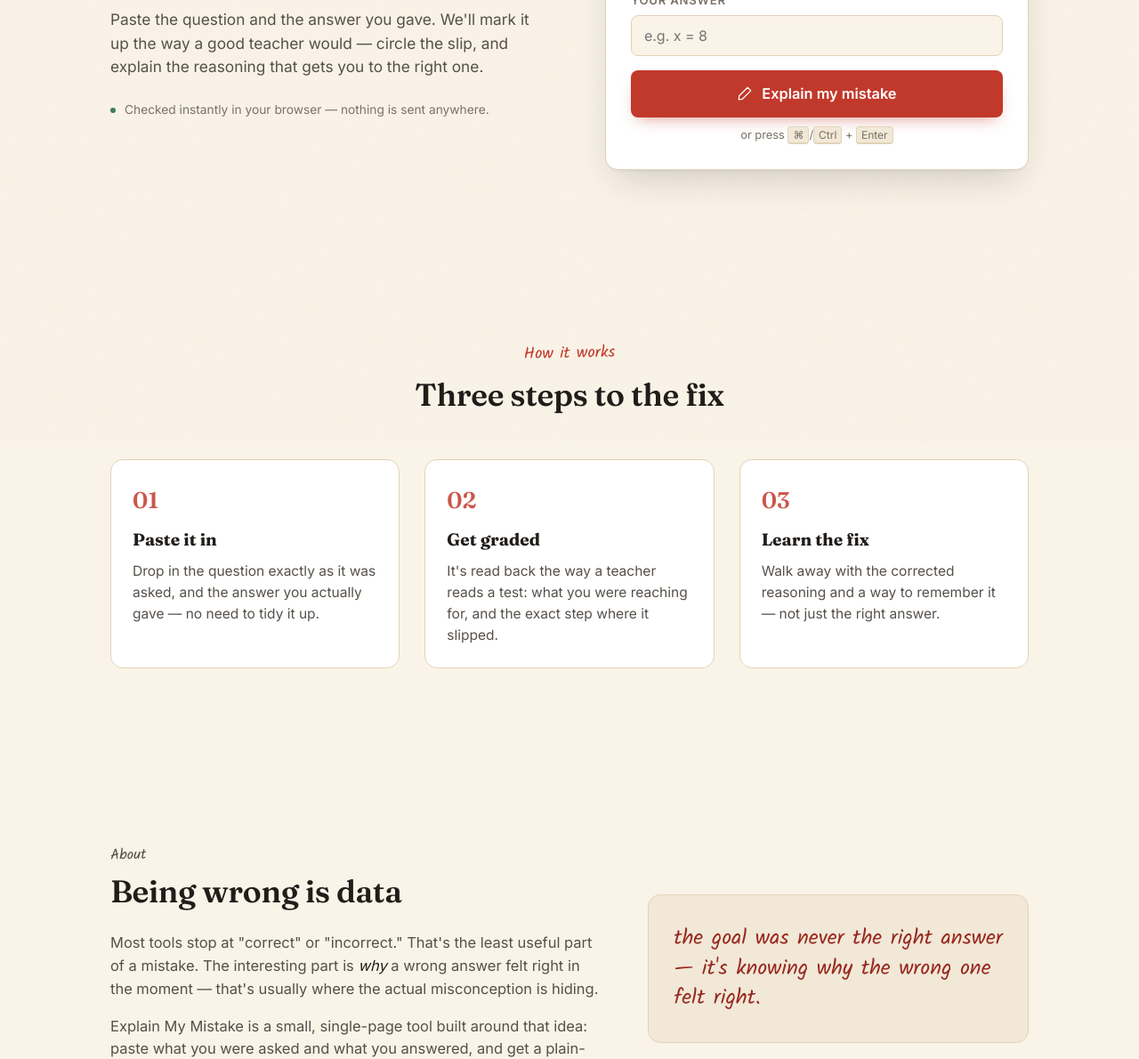
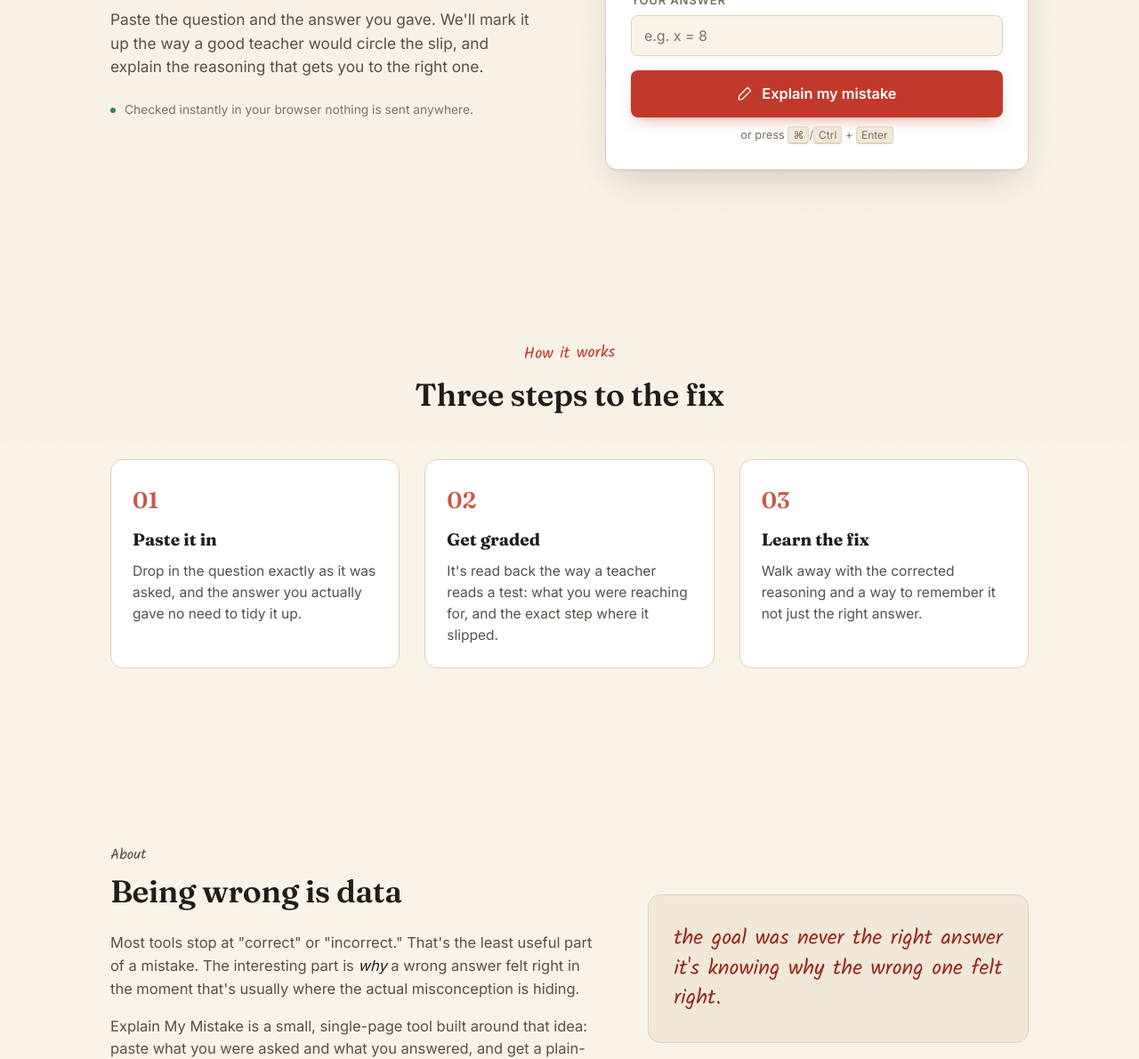
Before and after one commit to Almond-devOps/explain-my-mistake, a plain HTML site: page index.html in a window 1280 px wide. Shown: the part 303-1493 px from the top of the page at 89% size. Drawn offline with Linux system fonts and the light colour scheme.

Commit message:
Update index.html

```diff
--- a/index.html
+++ b/index.html
@@ -50,8 +50,8 @@
           </svg>
         </span>
       </h1>
-      <p class="hero-sub reveal">Paste the question and the answer you gave. We'll mark it up the way a good teacher would — circle the slip, and explain the reasoning that gets you to the right one.</p>
-      <div class="hero-meta reveal"><span class="dot"></span> Checked instantly in your browser — nothing is sent anywhere.</div>
+      <p class="hero-sub reveal">Paste the question and the answer you gave. We'll mark it up the way a good teacher would circle the slip, and explain the reasoning that gets you to the right one.</p>
+      <div class="hero-meta reveal"><span class="dot"></span> Checked instantly in your browser nothing is sent anywhere.</div>
     </div>
 
     <div class="tool-card reveal" aria-labelledby="tool-heading">
@@ -89,7 +89,7 @@
       <li class="reveal">
         <span class="num">01</span>
         <h3>Paste it in</h3>
-        <p>Drop in the question exactly as it was asked, and the answer you actually gave — no need to tidy it up.</p>
+        <p>Drop in the question exactly as it was asked, and the answer you actually gave no need to tidy it up.</p>
       </li>
       <li class="reveal">
         <span class="num">02</span>
@@ -99,7 +99,7 @@
       <li class="reveal">
         <span class="num">03</span>
         <h3>Learn the fix</h3>
-        <p>Walk away with the corrected reasoning and a way to remember it — not just the right answer.</p>
+        <p>Walk away with the corrected reasoning and a way to remember it not just the right answer.</p>
       </li>
     </ol>
   </section>
@@ -109,11 +109,11 @@
       <div class="about-text reveal">
         <p class="eyebrow">About</p>
         <h2 class="section-title">Being wrong is data</h2>
-        <p>Most tools stop at "correct" or "incorrect." That's the least useful part of a mistake. The interesting part is <em>why</em> a wrong answer felt right in the moment — that's usually where the actual misconception is hiding.</p>
+        <p>Most tools stop at "correct" or "incorrect." That's the least useful part of a mistake. The interesting part is <em>why</em> a wrong answer felt right in the moment that's usually where the actual misconception is hiding.</p>
         <p>Explain My Mistake is a small, single-page tool built around that idea: paste what you were asked and what you answered, and get a plain-language breakdown of the gap between them.</p>
       </div>
       <aside class="about-note reveal" aria-hidden="false">
-        <p class="hand">the goal was never the right answer — it's knowing why the wrong one felt right.</p>
+        <p class="hand">the goal was never the right answer it's knowing why the wrong one felt right.</p>
       </aside>
     </div>
   </section>
@@ -130,7 +130,7 @@
       <span>Explain My Mistake</span>
     </a>
     <p>Turning wrong answers into understanding, one mistake at a time.</p>
-    <small>&copy; 2026 Explain My Mistake</small>
+    <small>&copy; 2026 Prometheus</small>
   </div>
 </footer>
 
```
